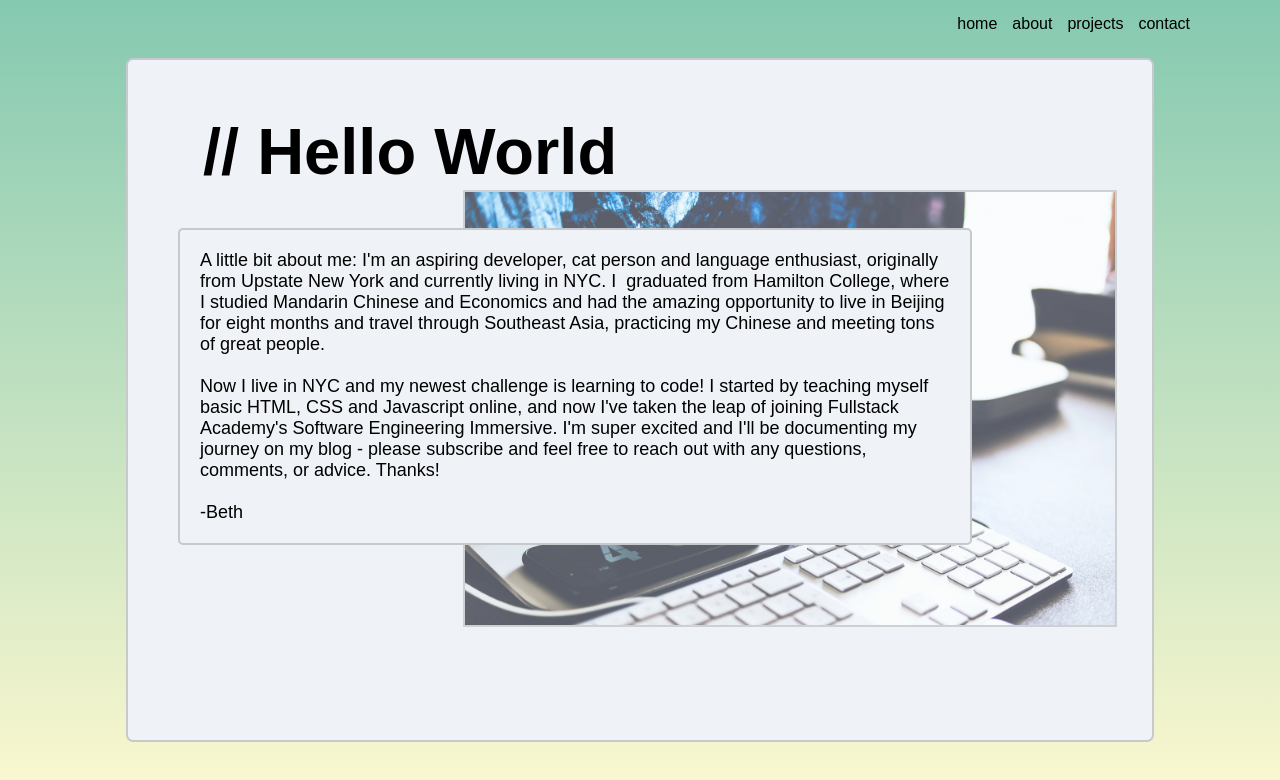
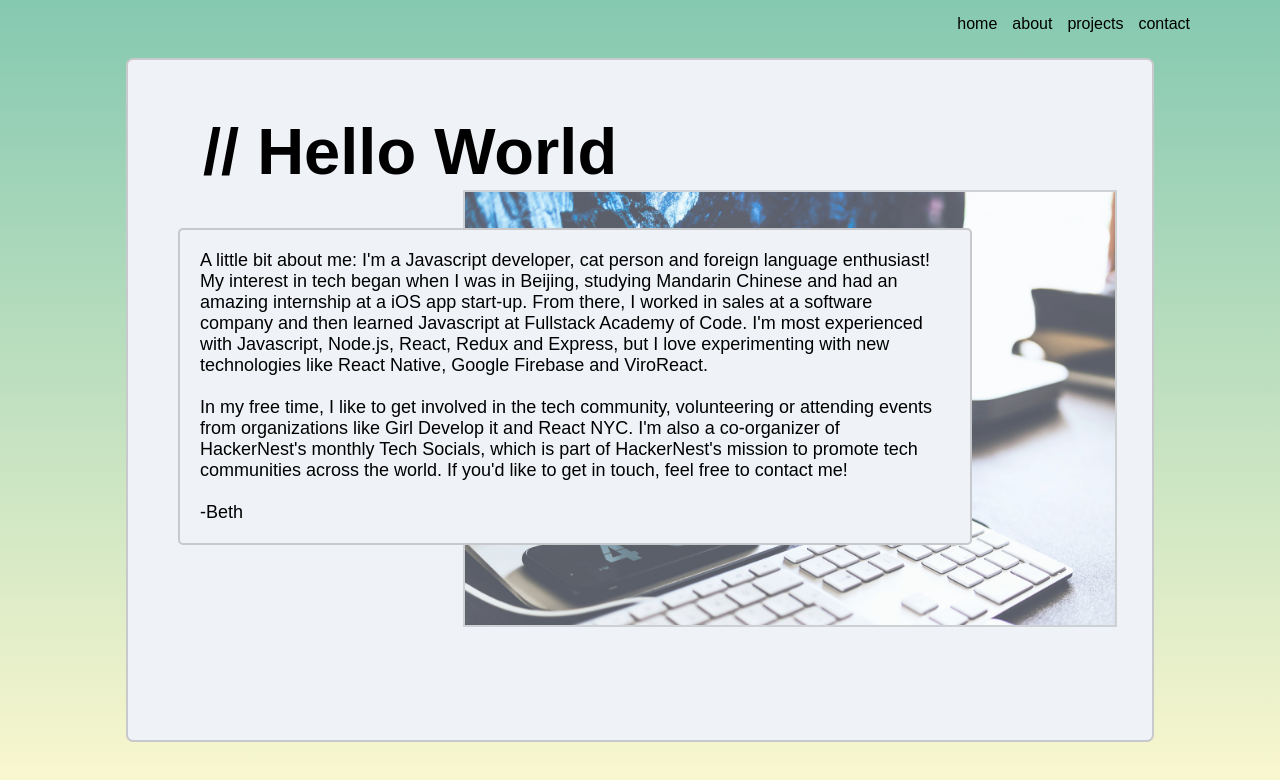
Before and after one commit to bethbarnes/bethcbarnes.com, a React (Create React App) app: page /about in a window 1280 px wide. Shown: the top 780 px of the page. Built offline with nearby package versions, Linux system fonts and the light colour scheme.

Commit message:
feat(About): update about text

```diff
--- a/src/About.js
+++ b/src/About.js
@@ -16,10 +16,10 @@ class About extends Component {
                 alt="desktop"
                 src="/desktop-image.jpg"/>
           <p className="about-me-text gray-border">
-          A little bit about me: I'm an aspiring developer, cat person and language enthusiast, originally from Upstate New York and currently living in NYC. I  graduated from Hamilton College, where I studied Mandarin Chinese and Economics and had the amazing opportunity to live in Beijing for eight months and travel through Southeast Asia, practicing my Chinese and meeting tons of great people.
+          A little bit about me: I'm a Javascript developer, cat person and foreign language enthusiast! My interest in tech began when I was in Beijing, studying Mandarin Chinese and had an amazing internship at a iOS app start-up. From there, I worked in sales at a software company and then learned Javascript at Fullstack Academy of Code. I'm most experienced with Javascript, Node.js, React, Redux and Express, but I love experimenting with new technologies like React Native, Google Firebase and ViroReact.
         <br/>
         <br/>
-          Now I live in NYC and my newest challenge is learning to code! I started by teaching myself basic HTML, CSS and Javascript online, and now I've taken the leap of joining Fullstack Academy's Software Engineering Immersive. I'm super excited and I'll be documenting my journey on my blog - please subscribe and feel free to reach out with any questions, comments, or advice. Thanks!
+        In my free time, I like to get involved in the tech community, volunteering or attending events from organizations like Girl Develop it and React NYC. I'm also a co-organizer of HackerNest's monthly Tech Socials, which is part of HackerNest's mission to promote tech communities across the world.  If you'd like to get in touch, feel free to contact me!
         <br/>
         <br/>
           -Beth
--- a/src/Projects.js
+++ b/src/Projects.js
@@ -6,7 +6,6 @@ import projectData from './Data.js'
 
 class Projects extends Component {
   render() {
-    console.log('data', projectData)
     return (
       <div className="projects">
         <div className="inner-white-container gray-border" >
--- a/src/index.css
+++ b/src/index.css
@@ -6,6 +6,7 @@
 @import url("//netdna.bootstrapcdn.com/font-awesome/4.0.3/css/font-awesome.css");
 
 /* #eff2f7 */
+.projects,
 .home,
 .contact,
 .about {
```
